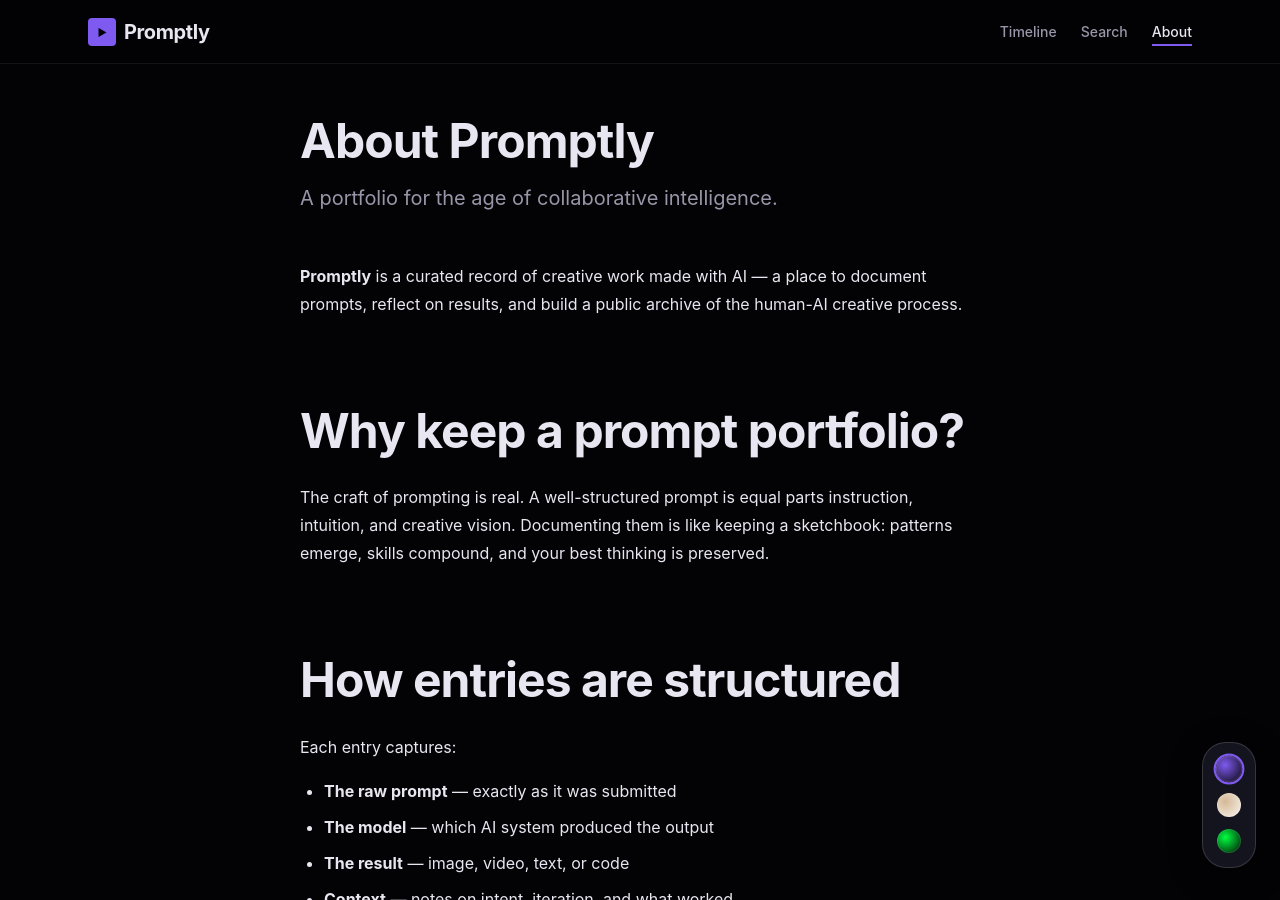
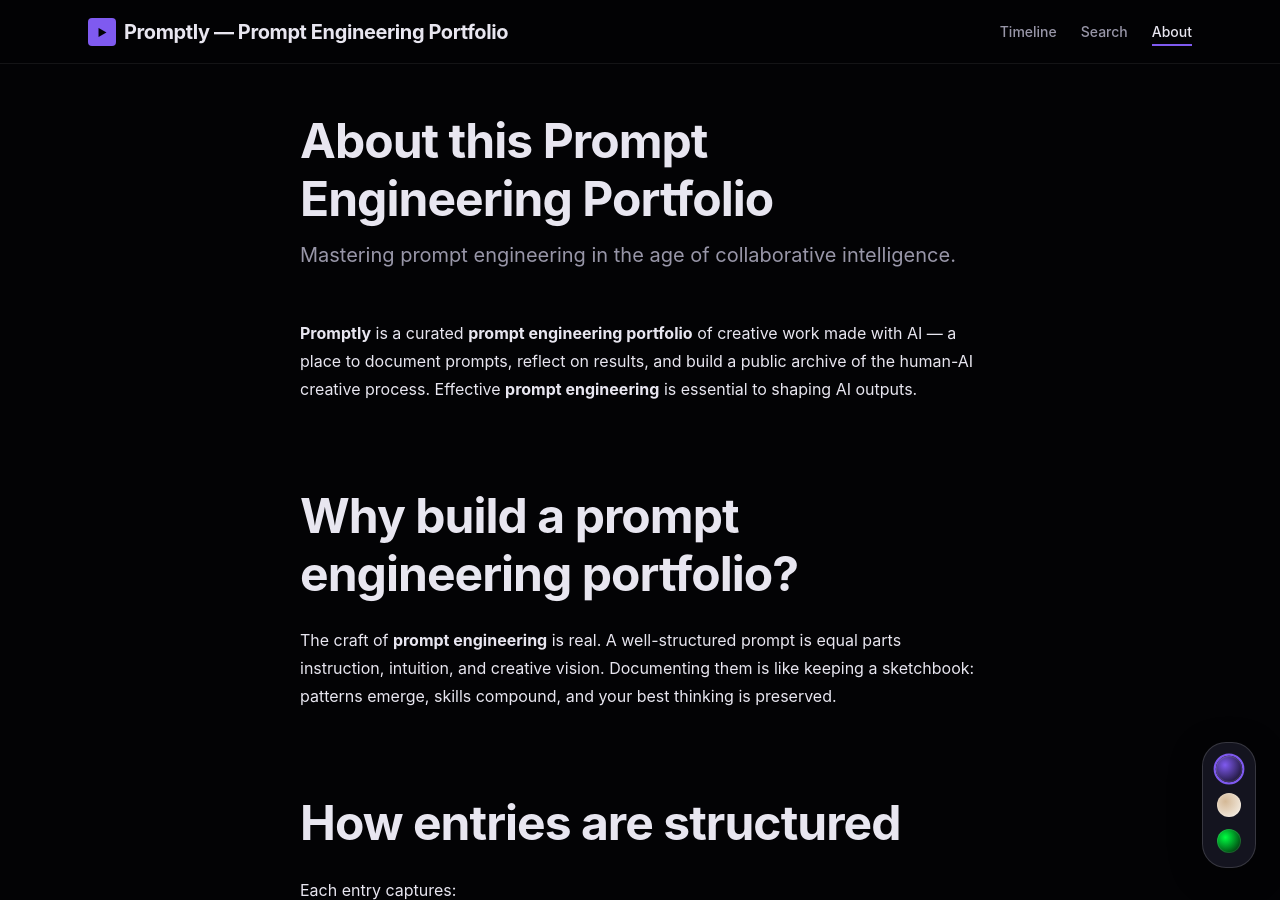
Before and after one commit to bkusuma/promptly, a Jekyll site: the page built from about.md, in a window 1280 px wide and 900 px high. Built offline with Jekyll 4.4.1, drawn with Linux system fonts in a browser that asks for light colours.

Commit message:
seo: optimize site for 'prompt engineering portfolio' keywords
Co-authored-by: bkusuma <7917104+bkusuma@users.noreply.github.com>

```diff
--- a/_config.yml
+++ b/_config.yml
@@ -4,8 +4,8 @@
 # =============================================================================
 
 # --- Site Identity -----------------------------------------------------------
-title: "Promptly"
-description: "A curated portfolio of AI-generated outputs — prompts, results, and the creative process behind them."
+title: "Promptly — Prompt Engineering Portfolio"
+description: "A curated prompt engineering portfolio of AI-generated outputs — prompts, results, and the creative process behind them. Explore prompt engineering techniques and examples."
 author:
   name: "Your Name"
   # email omitted — jekyll-seo-tag emits it into page metadata making it
--- a/_includes/head.html
+++ b/_includes/head.html
@@ -3,6 +3,8 @@
 <meta http-equiv="X-UA-Compatible" content="IE=edge">
 
 {%- seo -%}
+<meta name="keywords" content="prompt engineering, prompt engineering portfolio, AI prompts, generative AI portfolio, ChatGPT prompts, Midjourney prompts">
+
 
 <!-- Preload critical assets -->
 <link rel="preload" href="{{ '/assets/css/main.css' | relative_url }}" as="style">
@@ -48,6 +50,8 @@
     "@type": "Person",
     "name": {{ site.author.name | jsonify }}
   },
+  "keywords": "prompt engineering, prompt engineering portfolio, AI prompts, generative AI"
+,
   "potentialAction": {
     "@type": "SearchAction",
     "target": {
--- a/_layouts/home.html
+++ b/_layouts/home.html
@@ -6,10 +6,10 @@ layout: default
 
 <section class="timeline-hero">
   <h1 class="hero-title reveal">
-    A record of <em>creative</em> AI collaboration.
+    A curated <em>prompt engineering portfolio</em>.
   </h1>
   <p class="hero-sub reveal reveal--delay-1">
-    Prompts, results, and the reasoning in between — catalogued by year.
+    Mastering prompt engineering: explore prompts, results, and the reasoning in between — catalogued by year.
   </p>
 </section>
 
--- a/about.md
+++ b/about.md
@@ -1,15 +1,15 @@
 ---
 layout: page
-title: "About Promptly"
-subtitle: "A portfolio for the age of collaborative intelligence."
+title: "About this Prompt Engineering Portfolio"
+subtitle: "Mastering prompt engineering in the age of collaborative intelligence."
 permalink: /about/
 ---
 
-**Promptly** is a curated record of creative work made with AI — a place to document prompts, reflect on results, and build a public archive of the human-AI creative process.
+**Promptly** is a curated **prompt engineering portfolio** of creative work made with AI — a place to document prompts, reflect on results, and build a public archive of the human-AI creative process. Effective **prompt engineering** is essential to shaping AI outputs.
 
-## Why keep a prompt portfolio?
+## Why build a prompt engineering portfolio?
 
-The craft of prompting is real. A well-structured prompt is equal parts instruction, intuition, and creative vision. Documenting them is like keeping a sketchbook: patterns emerge, skills compound, and your best thinking is preserved.
+The craft of **prompt engineering** is real. A well-structured prompt is equal parts instruction, intuition, and creative vision. Documenting them is like keeping a sketchbook: patterns emerge, skills compound, and your best thinking is preserved.
 
 ## How entries are structured
 
--- a/index.html
+++ b/index.html
@@ -1,6 +1,6 @@
 ---
 layout: home
-title: "Promptly — AI Prompt Portfolio"
-description: "A curated timeline of AI-generated outputs — prompts, results, and the creative process behind them."
+title: "Promptly — Prompt Engineering Portfolio"
+description: "A curated prompt engineering portfolio of AI-generated outputs — explore prompt engineering examples, results, and the creative process behind them."
 permalink: /
 ---
```
